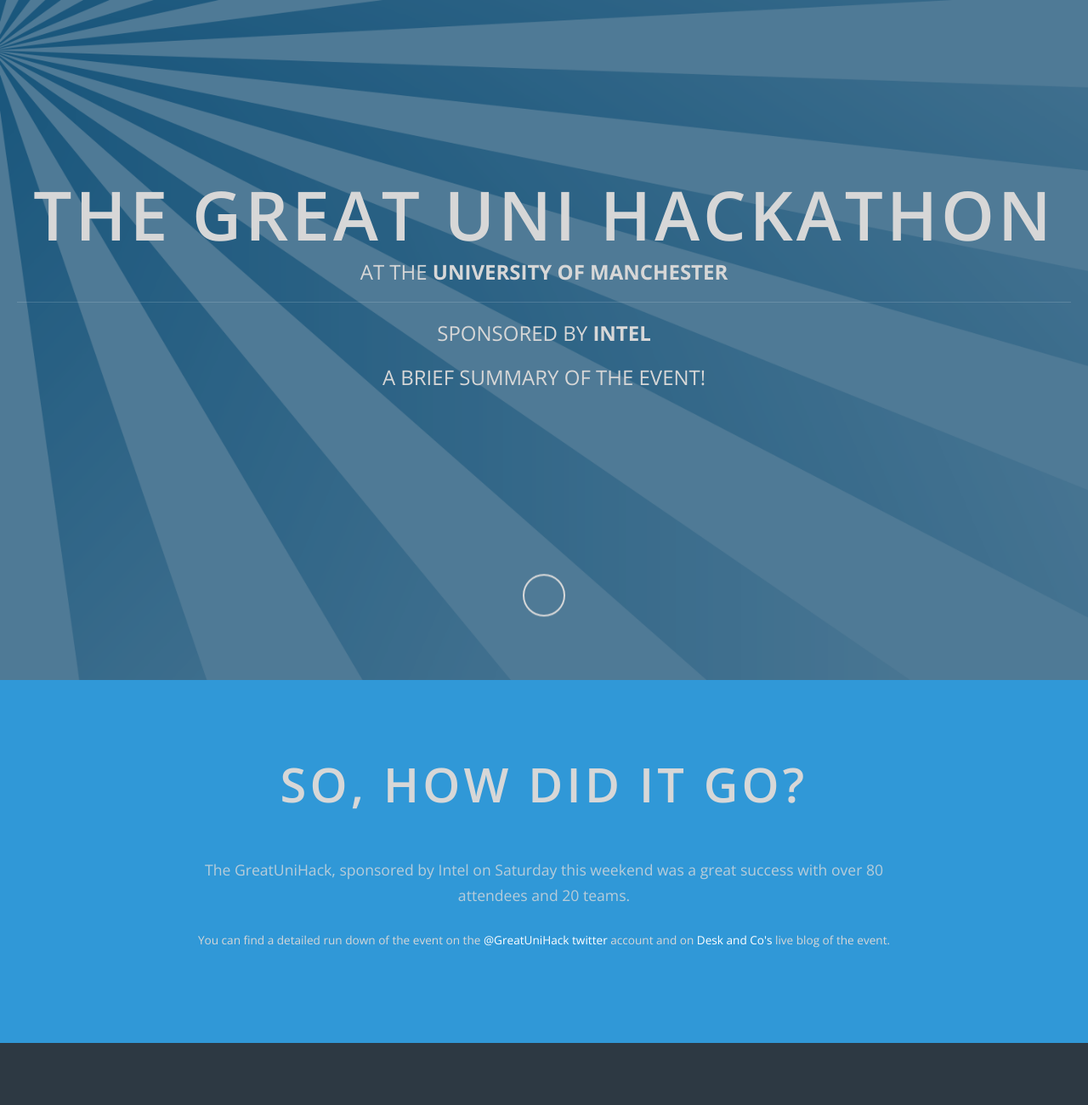
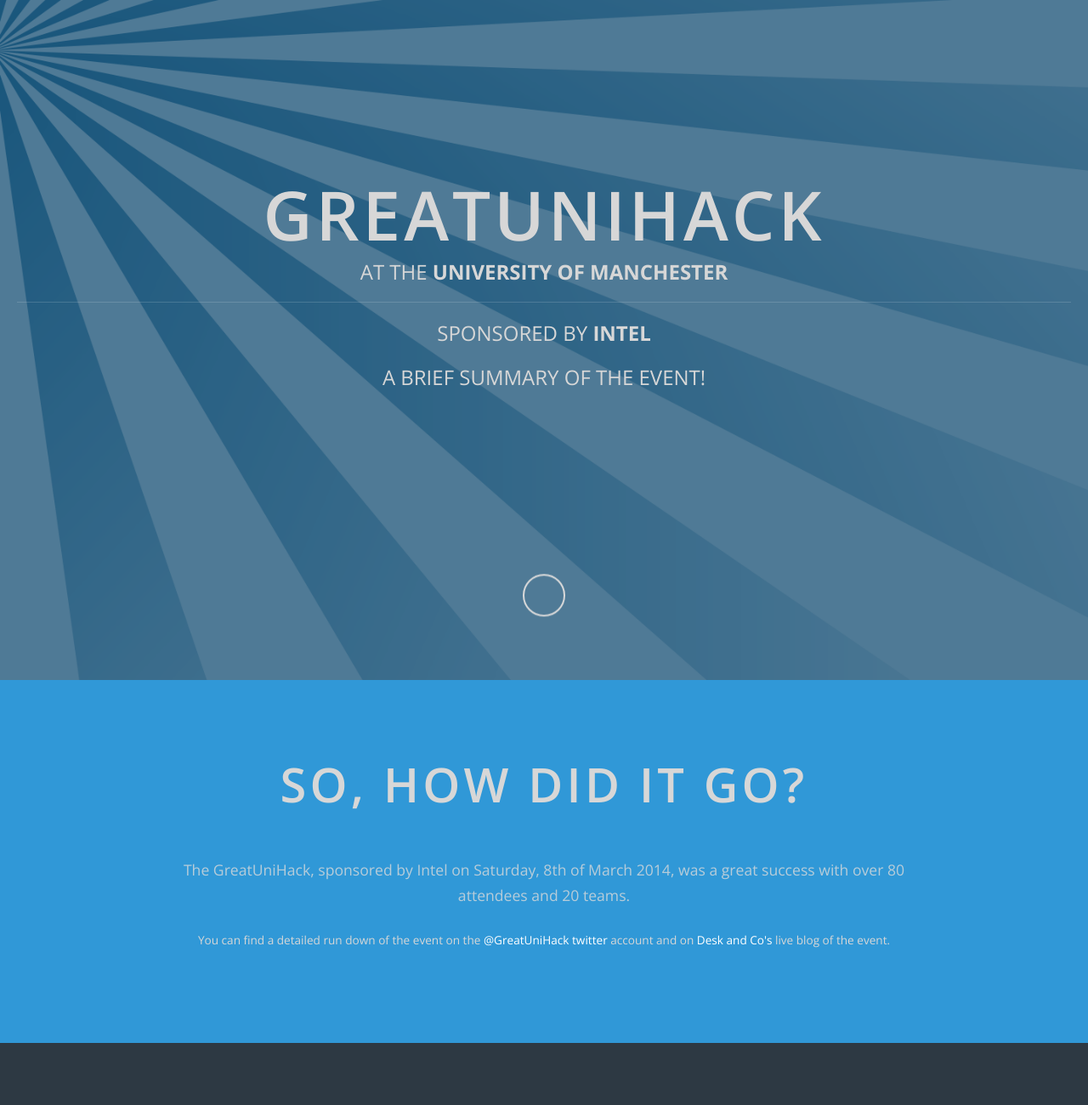
Before and after one commit to greatunihack/2014, a plain HTML site: page index.html in a window 1280 px wide. Shown: the top 1300 px of the page at 85% size. Drawn offline with nearby package versions, Linux system fonts and the light colour scheme; some packages are replaced by stand-ins of ours; no server answers; a script that the page names is missing.

Commit message:
Update to proper name

```diff
--- a/index.html
+++ b/index.html
@@ -4,7 +4,7 @@
 
 <meta http-equiv="Content-Type" content="text/html; charset=UTF-8"/>
 <meta charset="utf-8"/>
-<title>The Great Uni Hackathon</title>
+<title>GreatUniHack</title>
 <meta name="description" content="A computer science hackathon at University of Manchester"/>
 <meta name="keywords" content="University of Manchester, Hackathon, hackathon, CSSOC, Coding Dojo, 1UP, ManUP, Manchester, manchester, programming, computer, science, computer science"/>
 <meta name="author" content="Miso Zmiric"/>
@@ -41,8 +41,7 @@
 
 <div class="banner-container">
 <span class="big-text">
-The Great Uni Hackathon
-</span>
+GreatUniHack</span>
 <span class="small-text">
 at the <span class="bold">University of Manchester</span>
 </span>
@@ -73,7 +72,7 @@ A brief summary of the event!
 SO, HOW DID IT GO?
 </h1>
 <p class="undertitle">
-The GreatUniHack, sponsored by Intel on Saturday this weekend was a great success with over 80 attendees and 20 teams.
+The GreatUniHack, sponsored by Intel on Saturday, 8th of March 2014, was a great success with over 80 attendees and 20 teams.
 </p>
 <p>You can find a detailed run down of the event on the <a style="color:white" target="_blank" href="http://twitter.com/greatunihack/">@GreatUniHack twitter</a> account and on <a style="color:white" href="http://deskand.co/greatunihack/" target="_blank">Desk and Co's</a> live blog of the event.</p>
 </div>
@@ -368,7 +367,7 @@ Best use of API
 <div class="col span_4">
 <h4>About</h4>
 <p>
-The Great Uni Hackathon, an 8 hour event organised by Computer Science societies @ UoM. Come and hack your ideas, impress us and win some nice prizes.
+    GreatUniHack is an 8 hour event organised by Computer Science societies @ UoM. Come and hack your ideas, impress us and win some nice prizes.
 </p>
 </div>
 
@@ -422,7 +421,7 @@ The Great Uni Hackathon, an 8 hour event organised by Computer Science societies
 <p>Combine these best in class application servers with your SQL (MySQL, MariaDB, PostgreSQL) and NoSQL (MongoDB, CouchDB) database server of choice to power your hack.</p>
 <p>Pull your source code directly from your Github repos, and you can even build your Java project in the cloud via Maven.</p>
 <p>(See platform documentation at <a href="http://docs.jelastic.com" target="_blank">http://docs.jelastic.com</a>)</p>
-<p>Each Great Uni Hackathon participant is granted a free £10 platform credit to use during the hackathon (and beyond).</p>
+<p>Each GreatUniHack participant is granted a free £10 platform credit to use during the hackathon (and beyond).</p>
 <p><strong>Simply develop and launch your hackathon entry on our platform, and we'll give you an extra £25 free credit for each bug report or feature request that you submit.</strong></p>
 <p>The individual who submits the most reports/requests will <strong>win "The Perfectionist" prize: £500 extra free Jelastic credit</strong> (in addition to the £25 per report). It could be enough to host your awesome projects completely free for over a year!</p>
 <p>Rules:</p>
```
